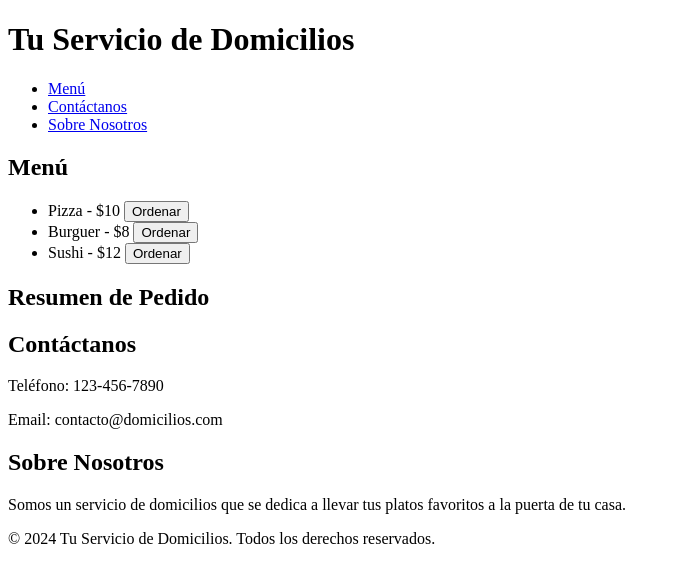
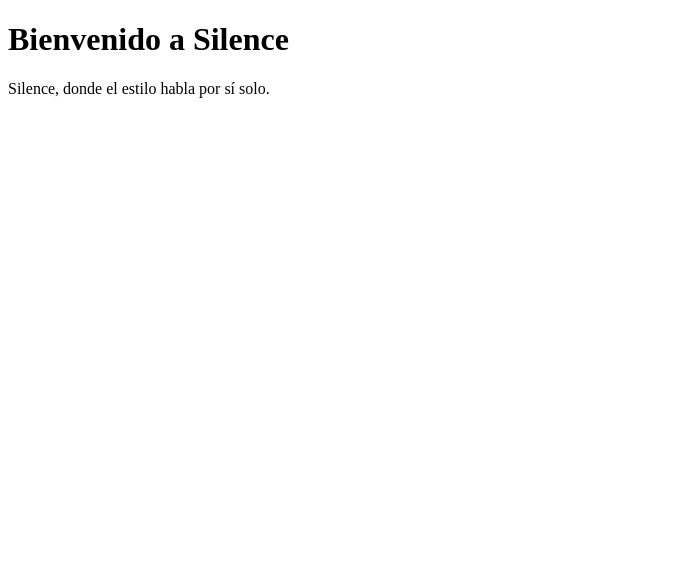
Before and after one commit to mqmq9/examen3, a plain HTML site: page index.html in a window 1280 px wide. Shown: the whole page, without its empty margins (0-676 px from the left). Drawn offline with Linux system fonts and the light colour scheme.

Commit message:
index.html

```diff
--- a/index.html
+++ b/index.html
@@ -1,57 +1,12 @@
 <!DOCTYPE html>
-<html lang="es">
+<html lang="en">
 <head>
     <meta charset="UTF-8">
     <meta name="viewport" content="width=device-width, initial-scale=1.0">
-    <title>Servicio de Domicilios</title>
-    <link rel="stylesheet" href="styles.css">
+    <title>Silence - Marca de Ropa</title>
 </head>
 <body>
-    <header>
-        <h1>Tu Servicio de Domicilios</h1>
-        <nav>
-            <ul>
-                <li><a href="#menu">Menú</a></li>
-                <li><a href="#contact">Contáctanos</a></li>
-                <li><a href="#about">Sobre Nosotros</a></li>
-            </ul>
-        </nav>
-    </header>
-    <main>
-        <section id="menu">
-            <h2>Menú</h2>
-            <ul>
-                <li>
-                    <span>Pizza - $10</span>
-                    <button onclick="orderItem('Pizza')">Ordenar</button>
-                </li>
-                <li>
-                    <span>Burguer - $8</span>
-                    <button onclick="orderItem('Burguer')">Ordenar</button>
-                </li>
-                <li>
-                    <span>Sushi - $12</span>
-                    <button onclick="orderItem('Sushi')">Ordenar</button>
-                </li>
-            </ul>
-        </section>
-        <section id="order-summary">
-            <h2>Resumen de Pedido</h2>
-            <ul id="summary-list"></ul>
-        </section>
-        <section id="contact">
-            <h2>Contáctanos</h2>
-            <p>Teléfono: 123-456-7890</p>
-            <p>Email: contacto@domicilios.com</p>
-        </section>
-        <section id="about">
-            <h2>Sobre Nosotros</h2>
-            <p>Somos un servicio de domicilios que se dedica a llevar tus platos favoritos a la puerta de tu casa.</p>
-        </section>
-    </main>
-    <footer>
-        <p>&copy; 2024 Tu Servicio de Domicilios. Todos los derechos reservados.</p>
-    </footer>
-    <script src="script.js"></script>
+    <h1>Bienvenido a Silence</h1>
+    <p>Silence, donde el estilo habla por sí solo.</p>
 </body>
 </html>
```
